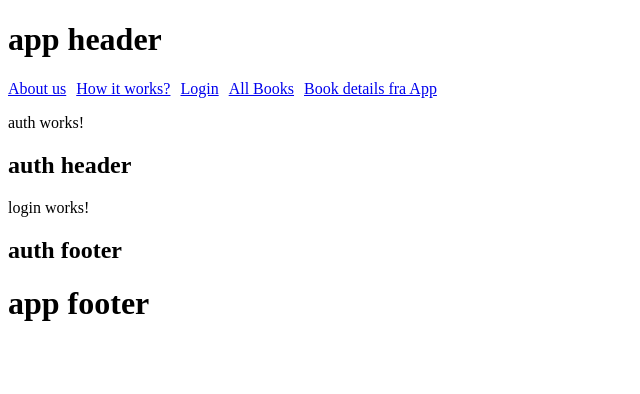
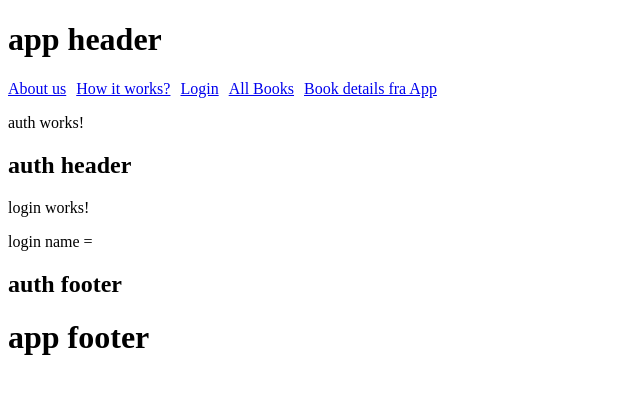
Before and after one commit to sagadavid/angular-bookStore-nitish, an Angular app in the folder bookStoreApp/: page /auth/login in a window 1280 px wide. Shown: the top 394 px of the page, without its empty margins (0-640 px from the left). Built offline with nearby package versions, Linux system fonts and the light colour scheme.

Commit message:
activatedRoute get query parameter value

```diff
--- a/bookStoreApp/src/app/auth/components/login/login.component.html
+++ b/bookStoreApp/src/app/auth/components/login/login.component.html
@@ -1 +1,2 @@
 <p>login works!</p>
+<p>login name = {{loginName}}</p>
--- a/bookStoreApp/src/app/auth/components/login/login.component.ts
+++ b/bookStoreApp/src/app/auth/components/login/login.component.ts
@@ -1,10 +1,20 @@
-import { Component } from '@angular/core';
+import { Component, OnInit } from '@angular/core';
+import { ActivatedRoute } from '@angular/router';
 
 @Component({
   selector: 'app-login',
   templateUrl: './login.component.html',
-  styleUrls: ['./login.component.css']
+  styleUrls: ['./login.component.css'],
 })
-export class LoginComponent {
+export class LoginComponent implements OnInit {
+  public loginName: string = '';
 
+  constructor(private route: ActivatedRoute) {}
+
+  ngOnInit(): void {
+    this.route.queryParams.subscribe((queryParam) => {
+      console.log(queryParam);
+      this.loginName = queryParam['name'];
+    });
+  }
 }
```
